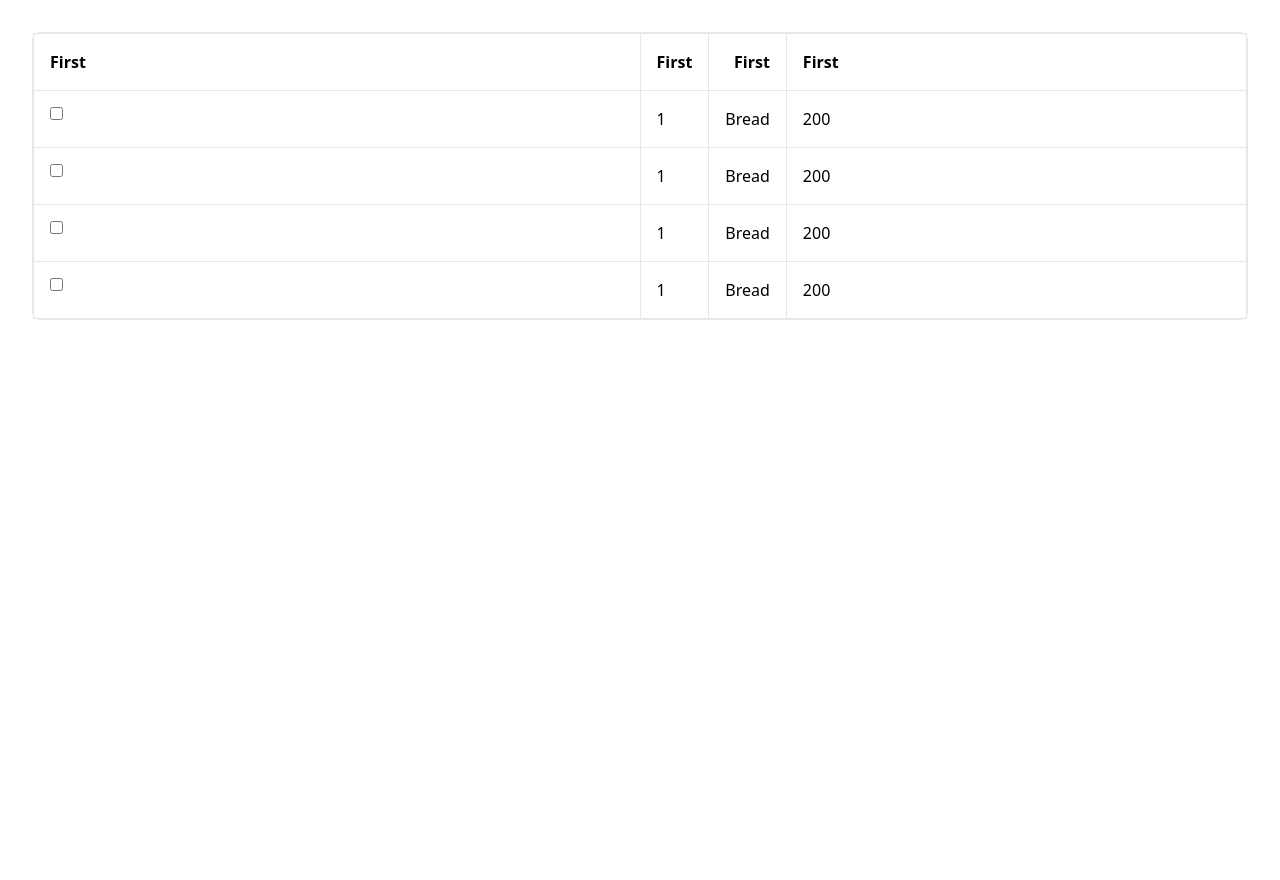
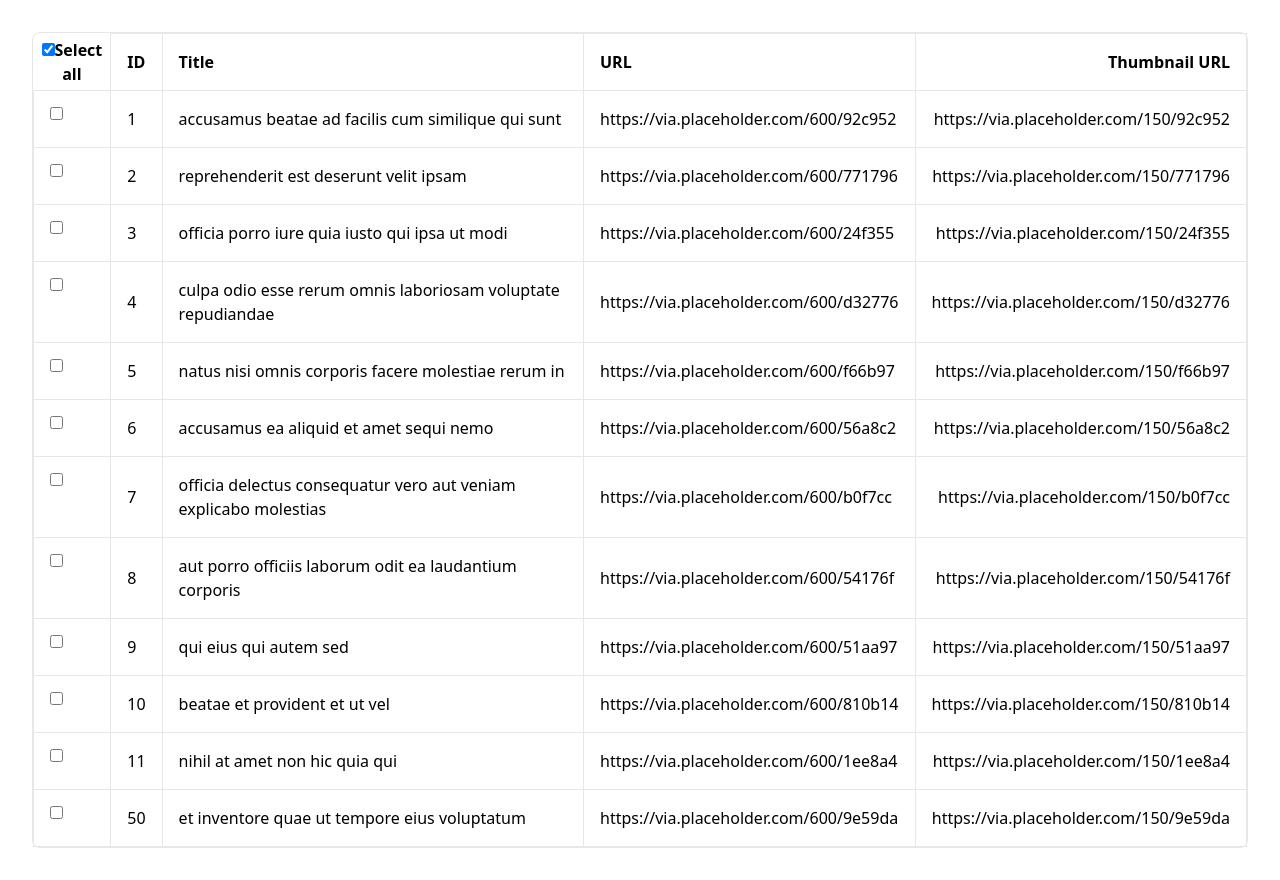
Before and after one commit to Asipita/fulfil-table, a React (Create React App) app: page / in a window 1280 px wide. Before the commit the page ends 800 px from the top, so only its background shows below. Built offline with nearby package versions, Linux system fonts and the light colour scheme.

Commit message:
Made arrangement of rows independent of  columns'

```diff
--- a/src/App.tsx
+++ b/src/App.tsx
@@ -1,61 +1,42 @@
 import { DataTable, IRowProps } from "./components";
+import { PHOTOS } from "./dummy";
 
 // TO-DO make sure no two IDs are the same
 function App() {
-
-  function handleRowClick(rowData: IRowProps, rowIndex: number):void {
+  function handleRowClick(rowData: IRowProps, rowIndex: number): void {
     console.log({
       rowData,
-      rowIndex
-    })
+      rowIndex,
+    });
   }
 
-
   return (
-    <div className='p-8'>
+    <div className="p-8">
       <DataTable
         columns={[
           {
-            id: "234",
-            label: "First",
+            id: "id",
+            label: "ID",
             isNumeric: false,
-            width: "50%"
-          },{
-            id: "234",
-            label: "First",
-            isNumeric: false
-          },{
-            id: "234",
-            label: "First",
-            isNumeric: true
-          },{
-            id: "234",
-            label: "First",
+          },
+          {
+            id: "title",
+            label: "Title",
             isNumeric: false,
-            width: "500px"
+          },
+          {
+            id: "url",
+            label: "URL",
+            isNumeric: false,
+          },
+          {
+            id: "thumbnailUrl",
+            label: "Thumbnail URL",
+            isNumeric: true,
           },
         ]}
-
-        rows={[
-          {
-            id: "1",
-            product: "Bread",
-            price: 200
-          },{
-            id: "1",
-            product: "Bread",
-            price: 200
-          },{
-            id: "1",
-            product: "Bread",
-            price: 200
-          },{
-            id: "1",
-            product: "Bread",
-            price: 200
-          },
-        ]}
-        onSelectionChange={()=>{}}
+        rows={PHOTOS}
+        onSelectionChange={() => {}}
         onRowClick={handleRowClick}
       />
     </div>
--- a/src/components/data-table/data-row.tsx
+++ b/src/components/data-table/data-row.tsx
@@ -1,10 +1,14 @@
+import clsx from "clsx";
+import { useState, ChangeEvent } from "react";
 import { IRowProps } from ".";
 
 export interface IDataRowProps {
   onRowClick(arg0: IRowProps, arg1: number): void;
   onSelectionChange(): void;
   row: IRowProps;
-  isNumericRow(arg0: number): boolean;
+  isNumericRow(arg0: string): boolean;
+  getRowProps(arg0: any): Array<[arg1: any, arg2: any]>;
+  getCorrespondingColumn(arg0: number, arg1: IRowProps): string;
   idx: number;
 }
 
@@ -14,27 +18,39 @@ export default function DataRow({
   row,
   isNumericRow,
   idx,
+  getRowProps,
+  getCorrespondingColumn,
 }: IDataRowProps) {
+  const [isSelected, setSelected] = useState(false);
+
+  function handleSelectionChange(event: ChangeEvent<HTMLInputElement>): void {
+    setSelected(event.currentTarget.checked);
+    onSelectionChange();
+  }
+
   return (
     <tr
       key={row.id}
       onClick={() => onRowClick(row, idx)}
-      className="border p-4"
+      className={clsx(isSelected && "bg-green-700 text-white", "border p-4")}
     >
       <input
         type="checkbox"
-        onChange={() => onSelectionChange()}
+        onChange={handleSelectionChange}
         className="p-4 m-4 place-self-center"
+        checked={isSelected}
       />
-      {Object.values(row).map((entry, idx) => (
-        <td
-          className="p-4 border"
-          align={isNumericRow(idx) ? "right" : "left"}
-          key={idx}
-        >
-          {entry}
-        </td>
-      ))}
+      {getRowProps(row).map(([key,], idx) => {
+        return (
+          <td
+            className="p-4 border"
+            align={isNumericRow(key) ? "right" : "left"}
+            key={idx}
+          >
+            {getCorrespondingColumn(idx, row)}
+          </td>
+        );
+      })}
     </tr>
   );
 }
--- a/src/components/data-table/index.tsx
+++ b/src/components/data-table/index.tsx
@@ -1,9 +1,9 @@
 import { ReactNode } from "react";
 import DataRow from "./data-row";
-// import clsx from "clsx";
 interface IDataTableProps {
   columns: Array<IColumnProps>;
-  rows: Array<IRowProps>;
+  // rows: Array<IRowProps>;
+  rows: any;
   onRowClick(arg0: IRowProps, arg1: number): void;
   onSelectionChange(): void;
 }
@@ -11,27 +11,54 @@ interface IDataTableProps {
 export interface IColumnProps {
   id: string;
   label: string;
-  isNumeric?: boolean;
+  isNumeric: boolean;
   width?: string;
 }
 
 export interface IRowProps {
   id: string;
-  product: ReactNode | number;
-  price: number;
+  title: ReactNode | number | string;
+  url: string;
 }
 
 export function DataTable(props: IDataTableProps) {
   const { columns, rows, onRowClick, onSelectionChange } = props;
 
-  function isNumericRow(idx: number): boolean {
-    return !!columns[idx + 1].isNumeric;
+  function isNumericRow(key: string): boolean {
+    const currentColumn = columns.find((column) => column.id === key);
+    return currentColumn?.isNumeric || false;
+  }
+
+  function getRowProps(row: any): Array<[arg1:any, arg2:any]> {
+    const tempRow = {...row}
+    const rowKeys = Object.keys(row);
+    const columnIds = columns.map((column)=>column.id)
+    for(const key of rowKeys){
+      if(!columnIds.includes(key)) delete(tempRow[key])
+    }
+
+    return Object.entries(tempRow).sort(([key,])=>(columnIds.indexOf(key)))
+  }
+
+  function getCorrespondingColumn(index: number, row: IRowProps) : string{
+    const correspondingColumn = columns[index]
+    return (row as any)[correspondingColumn.id]
   }
 
   return (
     <section className="border rounded-lg">
       <table className="table-auto w-full">
         <thead>
+          <th>
+            <input
+              type="checkbox"
+              onChange={() => {}}
+              className="p-4 place-self-center"
+              checked={true}
+              id="selectAllBox"
+            />
+            <label htmlFor="selectAllBox">Select all</label>
+          </th>
           {columns.map(({ label, isNumeric, id, width }: IColumnProps) => (
             <th
               key={id}
@@ -46,14 +73,16 @@ export function DataTable(props: IDataTableProps) {
           ))}
         </thead>
         <tbody>
-          {rows.map((row: IRowProps, idx) => (
+          {rows.map((row: IRowProps, idx: number) => (
             <DataRow
               onRowClick={onRowClick}
               onSelectionChange={onSelectionChange}
               isNumericRow={isNumericRow}
+              getRowProps={getRowProps}
+              getCorrespondingColumn={getCorrespondingColumn}
               row={row}
               idx={idx}
-              key={idx}
+              key={row.id}
             />
           ))}
         </tbody>
--- /dev/null
+++ b/src/dummy.ts
@@ -0,0 +1,85 @@
+export const PHOTOS = [
+    {
+      "albumId": 1,
+      "id": 1,
+      "title": "accusamus beatae ad facilis cum similique qui sunt",
+      "url": "https://via.placeholder.com/600/92c952",
+      "thumbnailUrl": "https://via.placeholder.com/150/92c952"
+    },
+    {
+      "albumId": 1,
+      "id": 2,
+      "title": "reprehenderit est deserunt velit ipsam",
+      "url": "https://via.placeholder.com/600/771796",
+      "thumbnailUrl": "https://via.placeholder.com/150/771796"
+    },
+    {
+      "albumId": 1,
+      "id": 3,
+      "title": "officia porro iure quia iusto qui ipsa ut modi",
+      "url": "https://via.placeholder.com/600/24f355",
+      "thumbnailUrl": "https://via.placeholder.com/150/24f355"
+    },
+    {
+      "albumId": 1,
+      "id": 4,
+      "title": "culpa odio esse rerum omnis laboriosam voluptate repudiandae",
+      "url": "https://via.placeholder.com/600/d32776",
+      "thumbnailUrl": "https://via.placeholder.com/150/d32776"
+    },
+    {
+      "albumId": 1,
+      "id": 5,
+      "title": "natus nisi omnis corporis facere molestiae rerum in",
+      "url": "https://via.placeholder.com/600/f66b97",
+      "thumbnailUrl": "https://via.placeholder.com/150/f66b97"
+    },
+    {
+      "albumId": 1,
+      "id": 6,
+      "title": "accusamus ea aliquid et amet sequi nemo",
+      "url": "https://via.placeholder.com/600/56a8c2",
+      "thumbnailUrl": "https://via.placeholder.com/150/56a8c2"
+    },
+    {
+      "albumId": 1,
+      "id": 7,
+      "title": "officia delectus consequatur vero aut veniam explicabo molestias",
+      "url": "https://via.placeholder.com/600/b0f7cc",
+      "thumbnailUrl": "https://via.placeholder.com/150/b0f7cc"
+    },
+    {
+      "albumId": 1,
+      "id": 8,
+      "title": "aut porro officiis laborum odit ea laudantium corporis",
+      "url": "https://via.placeholder.com/600/54176f",
+      "thumbnailUrl": "https://via.placeholder.com/150/54176f"
+    },
+    {
+      "albumId": 1,
+      "id": 9,
+      "title": "qui eius qui autem sed",
+      "url": "https://via.placeholder.com/600/51aa97",
+      "thumbnailUrl": "https://via.placeholder.com/150/51aa97"
+    },
+    {
+      "albumId": 1,
+      "id": 10,
+      "title": "beatae et provident et ut vel",
+      "url": "https://via.placeholder.com/600/810b14",
+      "thumbnailUrl": "https://via.placeholder.com/150/810b14"
+    },
+    {
+      "albumId": 1,
+      "id": 11,
+      "title": "nihil at amet non hic quia qui",
+      "url": "https://via.placeholder.com/600/1ee8a4",
+      "thumbnailUrl": "https://via.placeholder.com/150/1ee8a4"
+    },
+    {
+      "albumId": 1,
+      "id": 50,
+      "title": "et inventore quae ut tempore eius voluptatum",
+      "url": "https://via.placeholder.com/600/9e59da",
+      "thumbnailUrl": "https://via.placeholder.com/150/9e59da"
+    },]
```
